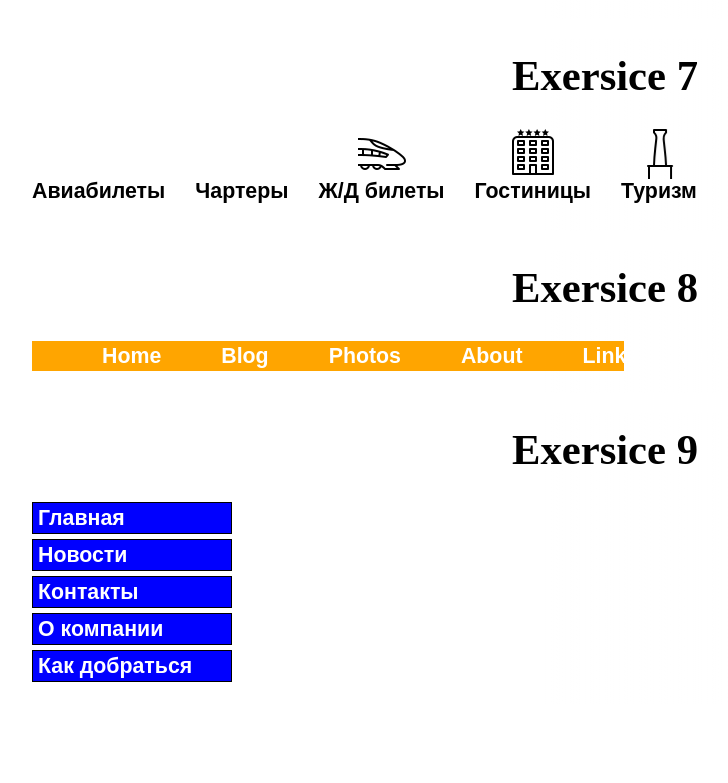
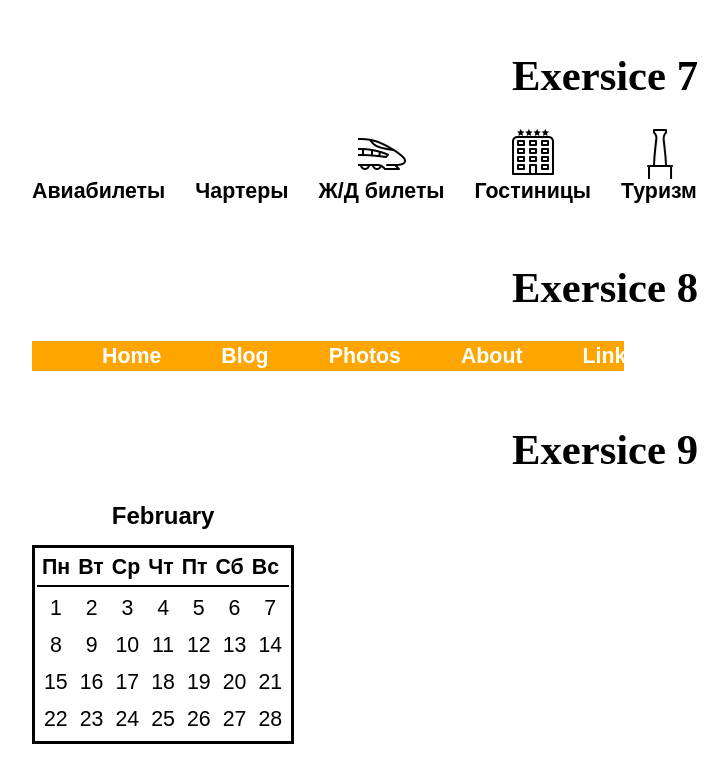
Before and after one commit to KodokuOdius/Web_Programming, a plain HTML site: page PracticalWork7/index.html in a window 1280 px wide. Shown: the part 1485-2268 px from the top of the page, without its empty margins (35-763 px from the left). Before the commit the page ends 2209 px from the top, so only its background shows below. Drawn offline with Linux system fonts and the light colour scheme.

Commit message:
Add files via upload

```diff
--- a/PracticalWork7/index.html
+++ b/PracticalWork7/index.html
@@ -142,18 +142,63 @@
     <div class="exersices">
         <h1>Exersice 9</h1>
 
-        <ul class="menu4">
-            <li><a href="#">Главная</a></li>
-            <li><a href="#">Новости</a></li>
-            <li><a href="#">Контакты</a></li>
-            <li><a href="#">О компании</a></li>
-            <li><a href="#">Как добраться</a></li>
+        <ul class="menu9">
+            <table>
+                <caption>February</caption>
+                <thead>
+                    <tr class="title">
+                        <th>Пн</th>
+                        <th>Вт</th>
+                        <th>Ср</th>
+                        <th>Чт</th>
+                        <th>Пт</th>
+                        <th>Сб</th>
+                        <th>Вс</th>
+                    </tr>
+                </thead>
+                <tbody>
+                    <tr>
+                        <td>1</td>
+                        <td>2</td>
+                        <td>3</td>
+                        <td>4</td>
+                        <td>5</td>
+                        <td>6</td>
+                        <td>7</td>
+                    </tr>
+                    <tr>
+                        <td>8</td>
+                        <td>9</td>
+                        <td>10</td>
+                        <td>11</td>
+                        <td>12</td>
+                        <td>13</td>
+                        <td>14</td>
+                    </tr>
+                    <tr>
+                        <td>15</td>
+                        <td>16</td>
+                        <td>17</td>
+                        <td>18</td>
+                        <td>19</td>
+                        <td>20</td>
+                        <td>21</td>
+                    </tr>
+                    <tr>
+                        <td>22</td>
+                        <td>23</td>
+                        <td>24</td>
+                        <td>25</td>
+                        <td>26</td>
+                        <td>27</td>
+                        <td>28</td>
+                    </tr>
+                </tbody>
+            </table>
         </ul>
     </div>
 
 
-    <footer>
-        > <a href=".." style="font-size: large;">All Practical Works</a>
-    </footer>
+
 </body>
 </html>
--- a/PracticalWork7/style.css
+++ b/PracticalWork7/style.css
@@ -15,18 +15,10 @@ html {
     background-size: cover;
 }
 
-
 footer {
-    text-align: center;
     position: fixed;
-    right: 0px;
-    bottom: 0px;
-    width: 16%;
-    height: 5%;
-    font-size: 21px;
-    border: 2px solid;
-    background-color: antiquewhite;
-    z-index: 5;
+    border: 2px solid black;
+    background-color: gray;
 }
 
 img {
@@ -233,7 +225,7 @@ div.exersices {
     display: block;
 }
 .menu7 a:hover .img {
-    filter: invert(50%) sepia(100%) hue-rotate(195deg) saturate(1000%);
+    filter: invert(50%) sepia(100%) hue-rotate(195deg) saturate(10000%);
     height: 50px;
     width: auto;
 }
@@ -266,3 +258,40 @@ div.exersices {
 .menu8 a:hover{
     background-color: red;
 }
+
+
+table caption {
+    margin-bottom: 15px;
+    font-weight: bold;
+    font-size: 18pt;
+}
+
+table {
+    margin-bottom: 25px;
+    border: 3px solid black;
+}
+
+
+table tr.title {
+    border-bottom: 2px solid black;
+    display: block;
+}
+
+table th {
+    padding: 3px;
+}
+
+table tbody {
+    display: inline;
+    text-align: center;
+}
+
+table td {
+    padding: 5px;
+}
+
+
+table td:hover {
+    background-color: crimson;
+    color: white;
+}
--- /dev/null
+++ b/PracticalWork8/style.css
@@ -0,0 +1,17 @@
+
+body {
+    background: url("img/bg.jpeg") no-repeat;
+    background-size:cover;
+    text-align: center;
+    font-family: 'Times New Roman', Times, serif;
+    font-size: 16pt;
+}
+
+
+div.container {
+    border: 2px solid black;
+    margin-top: 25px;
+    margin-inline: 50px;
+    background-image: -webkit-linear-gradient(top, rgb(194, 194, 194) 35%, rgba(255, 255, 255, 0) 100%);
+    padding-inline: 50px;
+}
```
Also changed, not shown: PracticalWork8/index.html (added, +51 -0 lines), PracticalWork8/3.txt (added), PracticalWork8/4.txt (added), PracticalWork8/5.txt (added), PracticalWork8/6.txt (added), PracticalWork8/7.txt (added), PracticalWork8/img/Seo.jpg (added), PracticalWork8/img/bg.jpeg (added), PracticalWork8/img/images.jpg (added), PracticalWork8/img/sait.png (added), PracticalWork8/img/usability.jpg (added), PracticalWork8/материал 1-2.txt (added).
